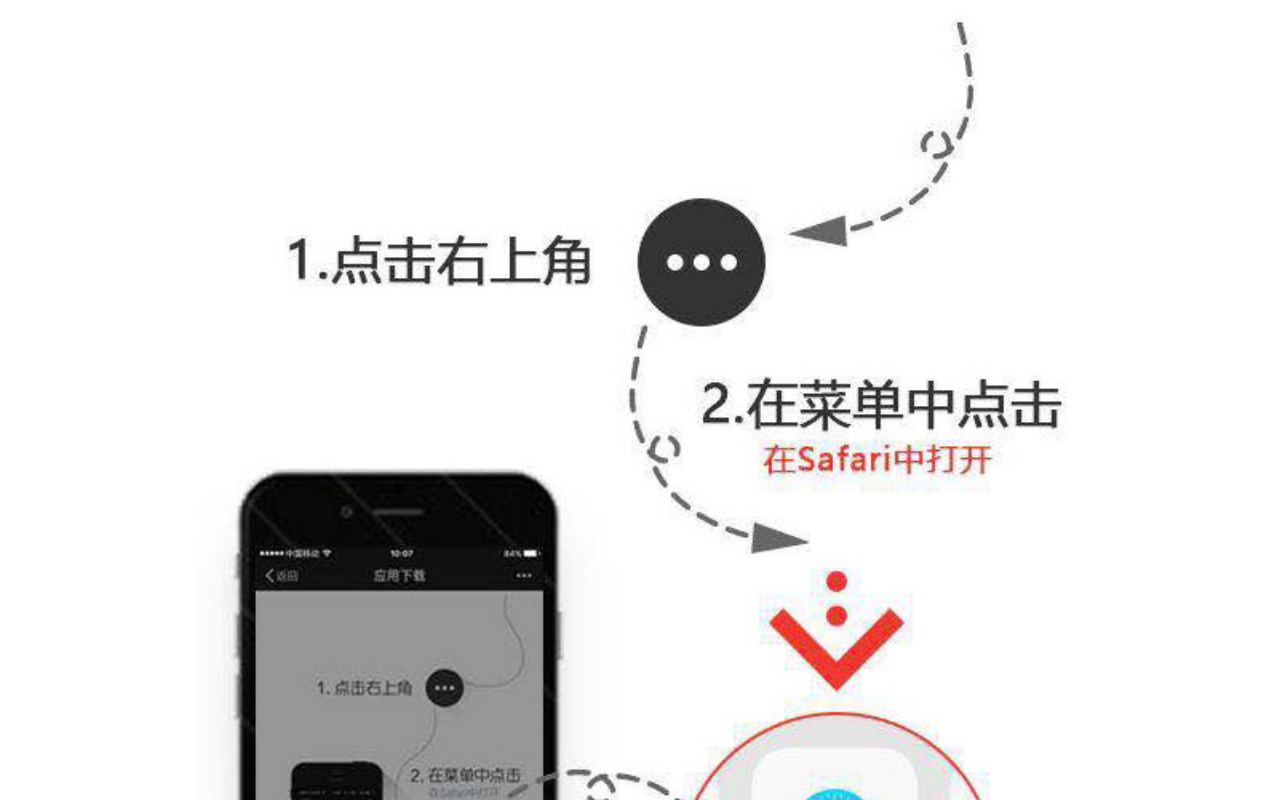
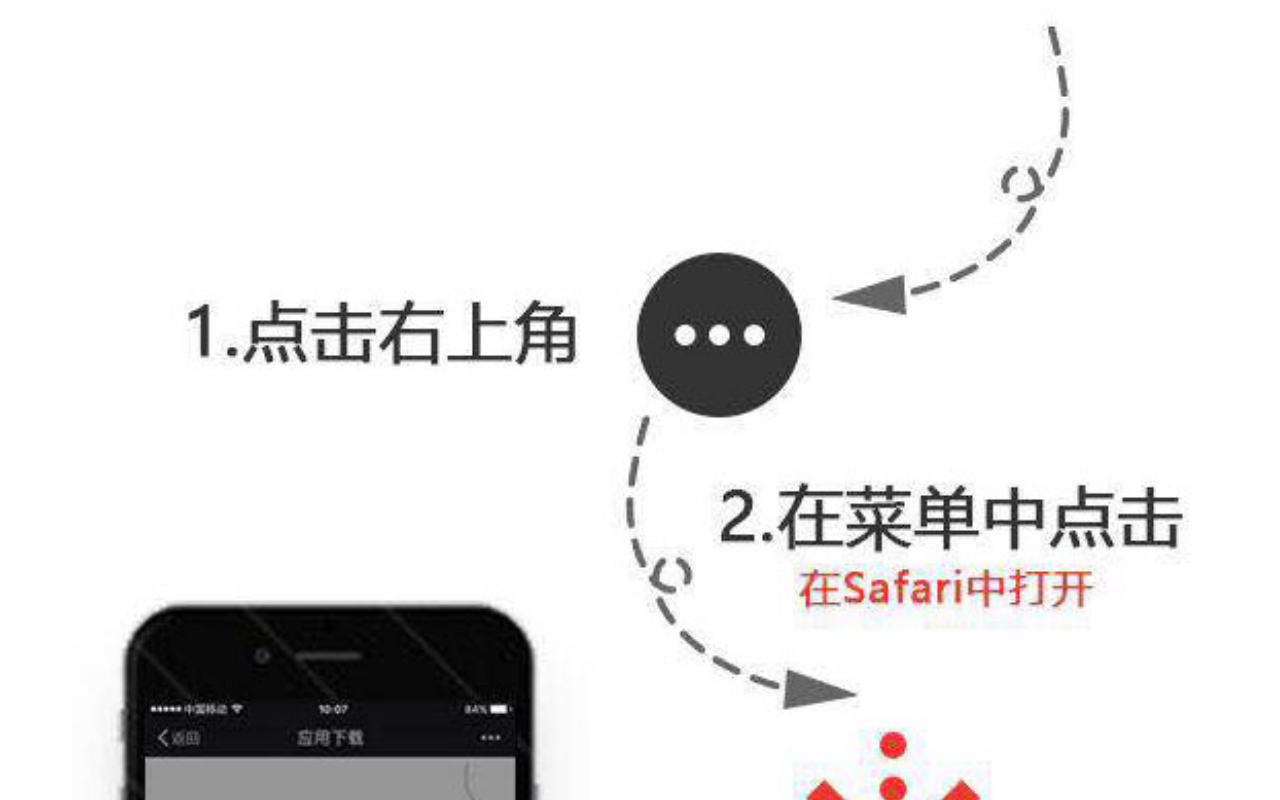
Before and after one commit to ghripper/s, a plain HTML site: page index.html in a window 1280 px wide. Shown: the top 800 px of the page. Drawn offline with Linux system fonts and the light colour scheme.

Commit message:
Add files via upload

```diff
--- a/index.html
+++ b/index.html
@@ -5,8 +5,8 @@
 	<title>请在Safari中打开网页</title>
 	<style>
     	#box{
-    		width: 70%;
-    		margin-left: 15%;
+    		width: 90%;
+    		margin-left: 5%;
     		overflow: hidden;
     	}
     	#box img{
```
